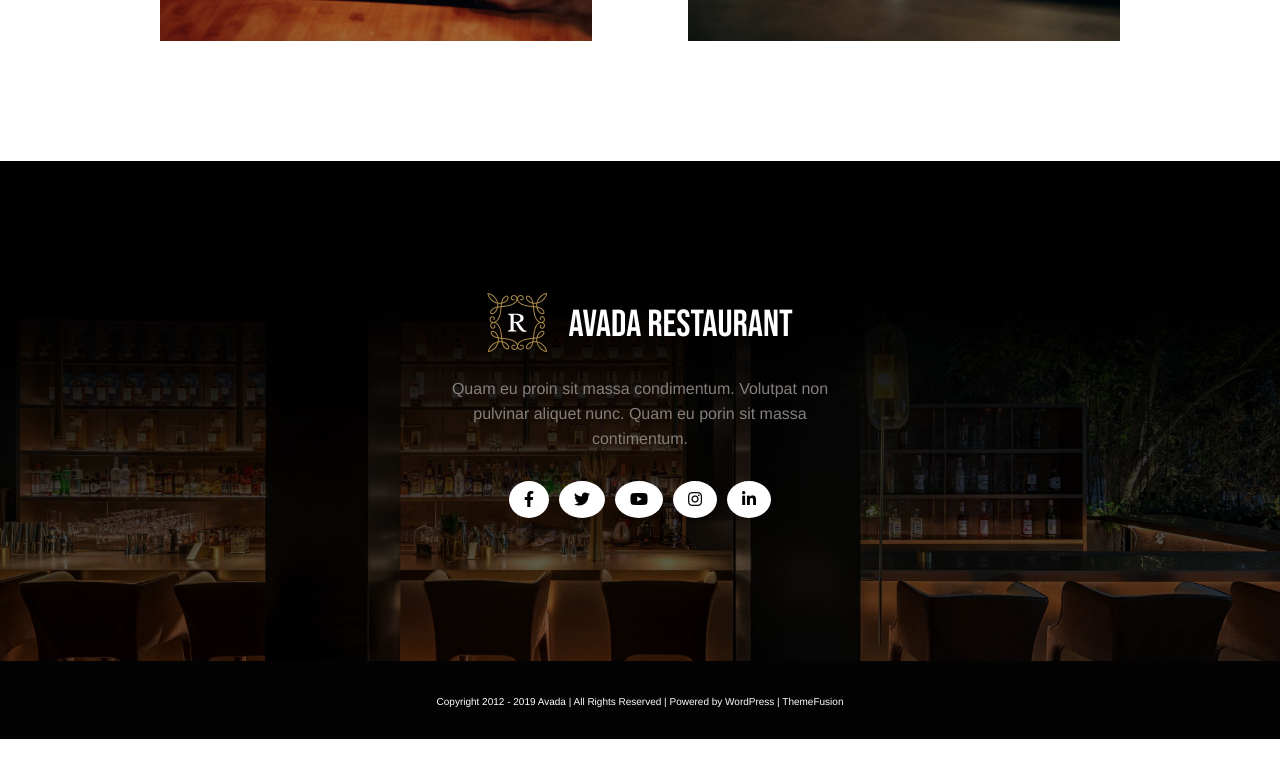
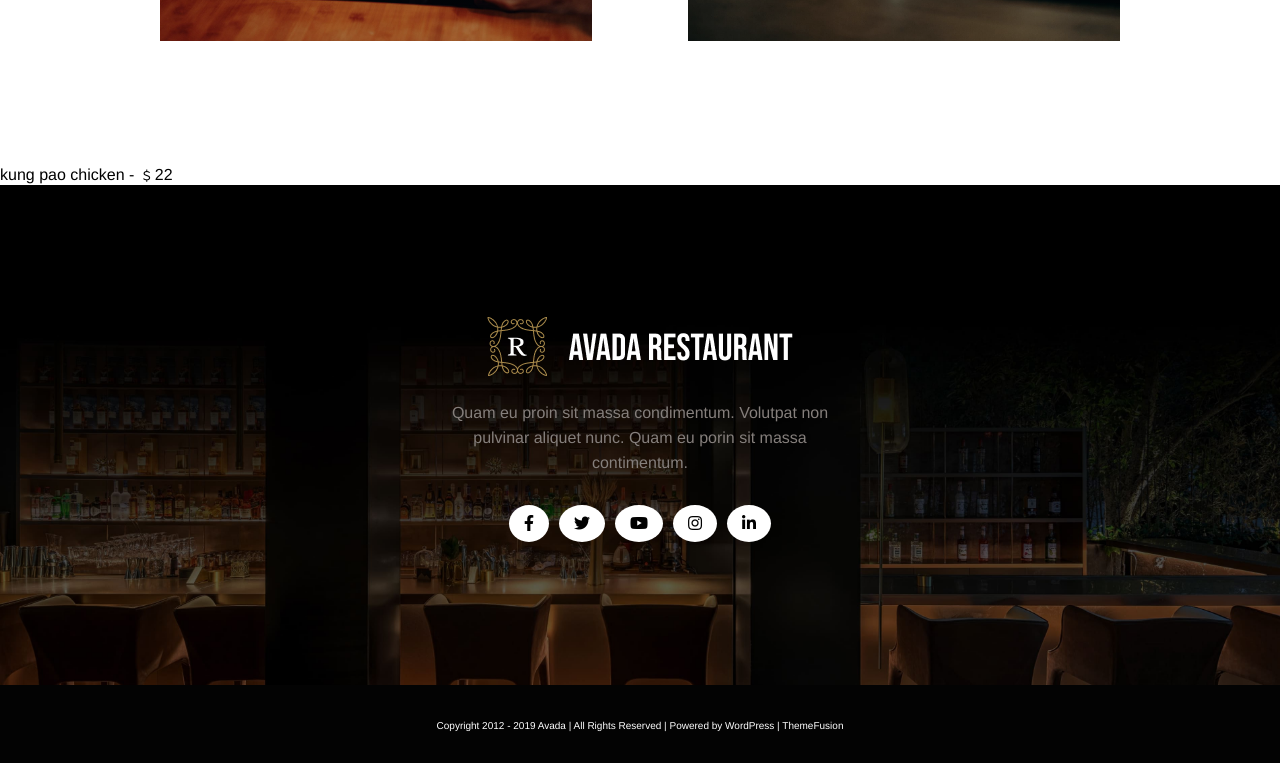
Before and after one commit to petrescuandreea/proj-html-vuejs, a Vue app: page / in a window 1280 px wide. Shown: the part 4152-4915 px from the top of the page. Before the commit the page ends 4891 px from the top, so only its background shows below. Built offline with nearby package versions, Linux system fonts and the light colour scheme.

Commit message:
Import component KungPaoChicken in component AppMain

```diff
--- a/src/components/AppMain.vue
+++ b/src/components/AppMain.vue
@@ -4,6 +4,7 @@
         <Reservations/>
         <CulinaryHistory/>
         <Team/>
+        <KungPaoChicken/>
     </div>
 </template>
 
@@ -13,6 +14,7 @@ import CaliforniaRollsProduct from '@/components/CaliforniaRollsProduct.vue';
 import Reservations from '@/components/Reservations.vue';
 import CulinaryHistory from '@/components/CulinaryHistory.vue';
 import Team from '@/components/Team.vue';
+import KungPaoChicken from '@/components/KungPaoChicken.vue';
 
 export default {
   name: 'AppMain',
@@ -21,6 +23,7 @@ export default {
     Reservations,
     CulinaryHistory,
     Team,
+    KungPaoChicken,
   }
 }
 </script>
```
